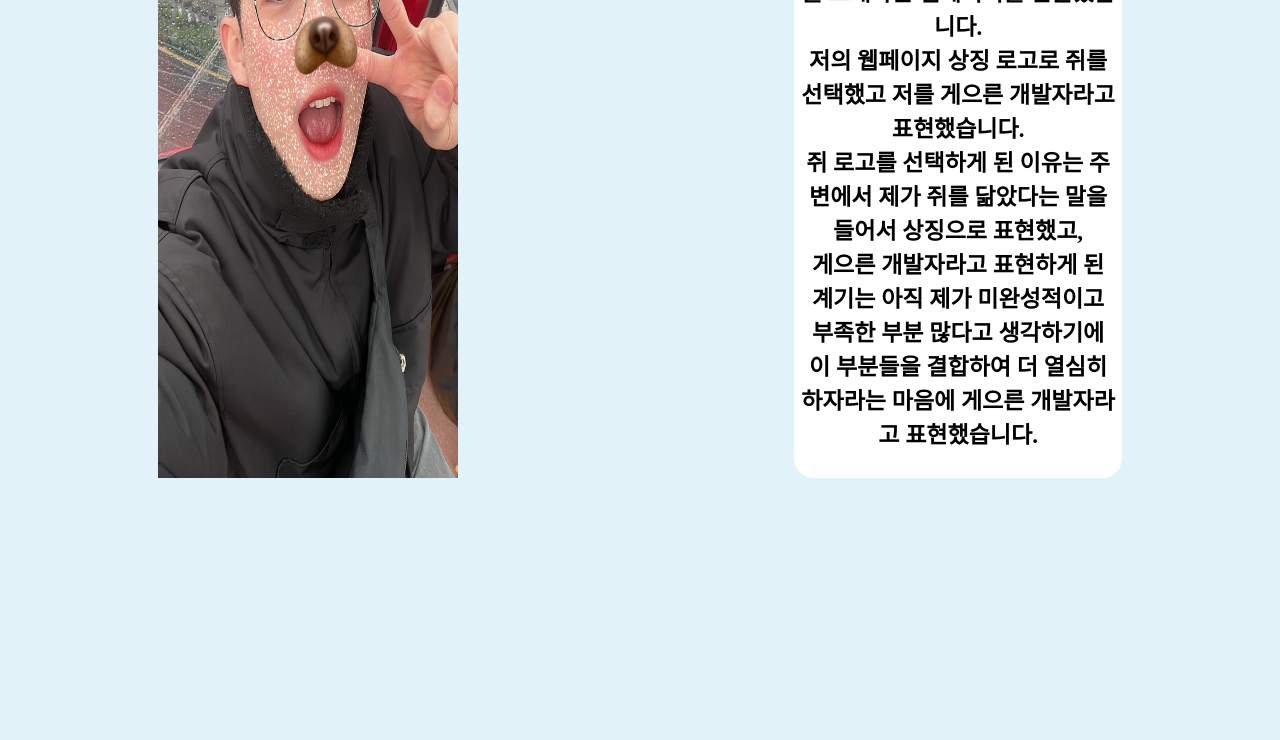
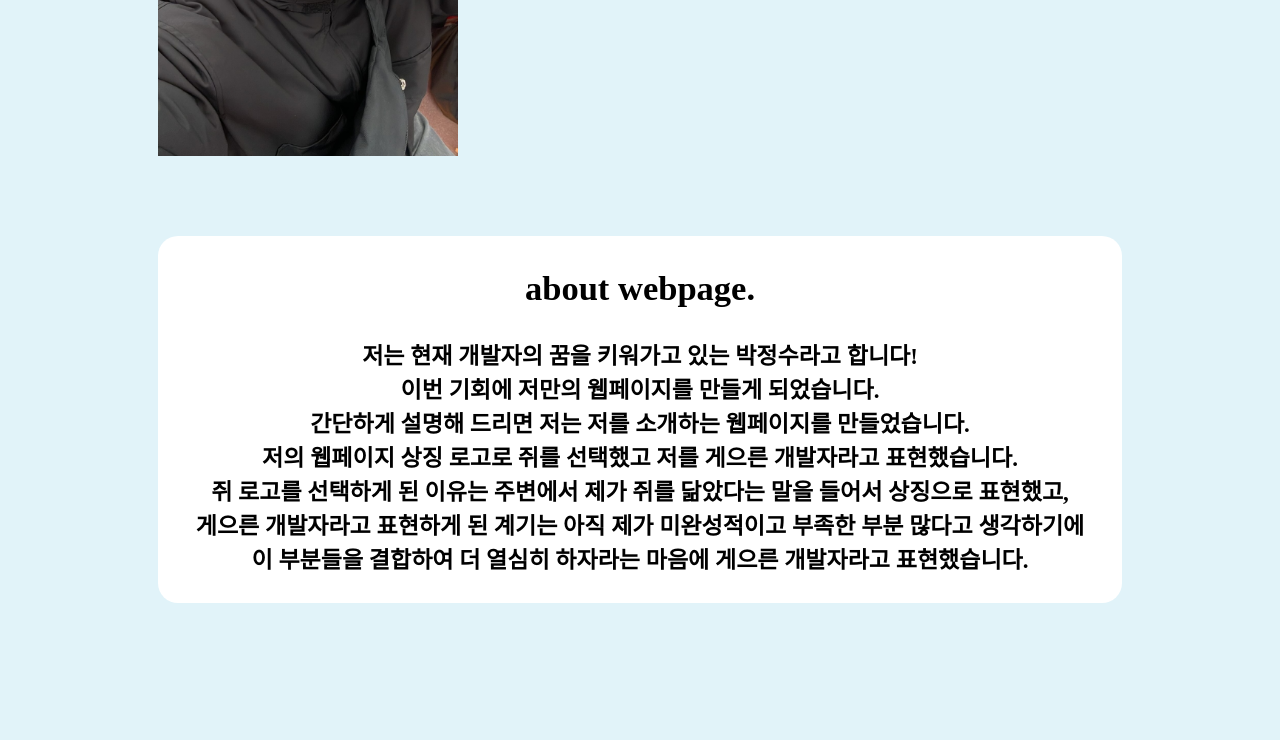
Before and after one commit to jungsoo79/24webproject, a plain HTML site: page html/과제_home.html in a window 1280 px wide. Shown: the part 615-1355 px from the top of the page. Before the commit the page ends 1251 px from the top, so only its background shows below. Drawn offline with Linux system fonts and the light colour scheme.

Commit message:
Add files via upload

```diff
--- a/html/과제_home.html
+++ b/html/과제_home.html
@@ -28,15 +28,16 @@
         </ul>
     </nav>
   </div>
-  <!-- 위 코드들은 웹페이지 상단에 메뉴바를 만든 것이다. 내비게이션 메뉴에는 로고, home, profile, mylife, github
+    <!-- 위 코드들은 웹페이지 상단에 메뉴바를 만든 것이다. 내비게이션 메뉴에는 로고, home, profile, mylife, github
       이러한 순서로 메뉴를 선정하였고 로고를 클릭시 home으로 돌아오게 만들었다. -->
 
   <div class="intro">
     <img  id="homepicture" src="../image/나의 사진.jpg" alt="">
-    <p class="mvtxt"></p> <!--글자가 사라지고 다시 나타나는 것을 다른 웹페이지를 보고 하고 싶어서
-                              참고하여 인용하였습니다. 자바스크립트를 처음 써보기에 적용하는 방법을 유튜브로 검색하고
-                              따라한 후에 적용하였습니다.-->
-  <div>
+    <p class="mvtxt"></p>
+  </div>
+    <!--글자가 사라지고 다시 나타나는 것을 다른 웹페이지를 보고 하고 싶어서
+    참고하여 인용하였습니다. 자바스크립트를 처음 써보기에 적용하는 방법을 유튜브로 검색하고
+    따라한 후에 적용하였습니다.-->
 
   <div class="about-page">
     <h2>about webpage.</h2>
```
